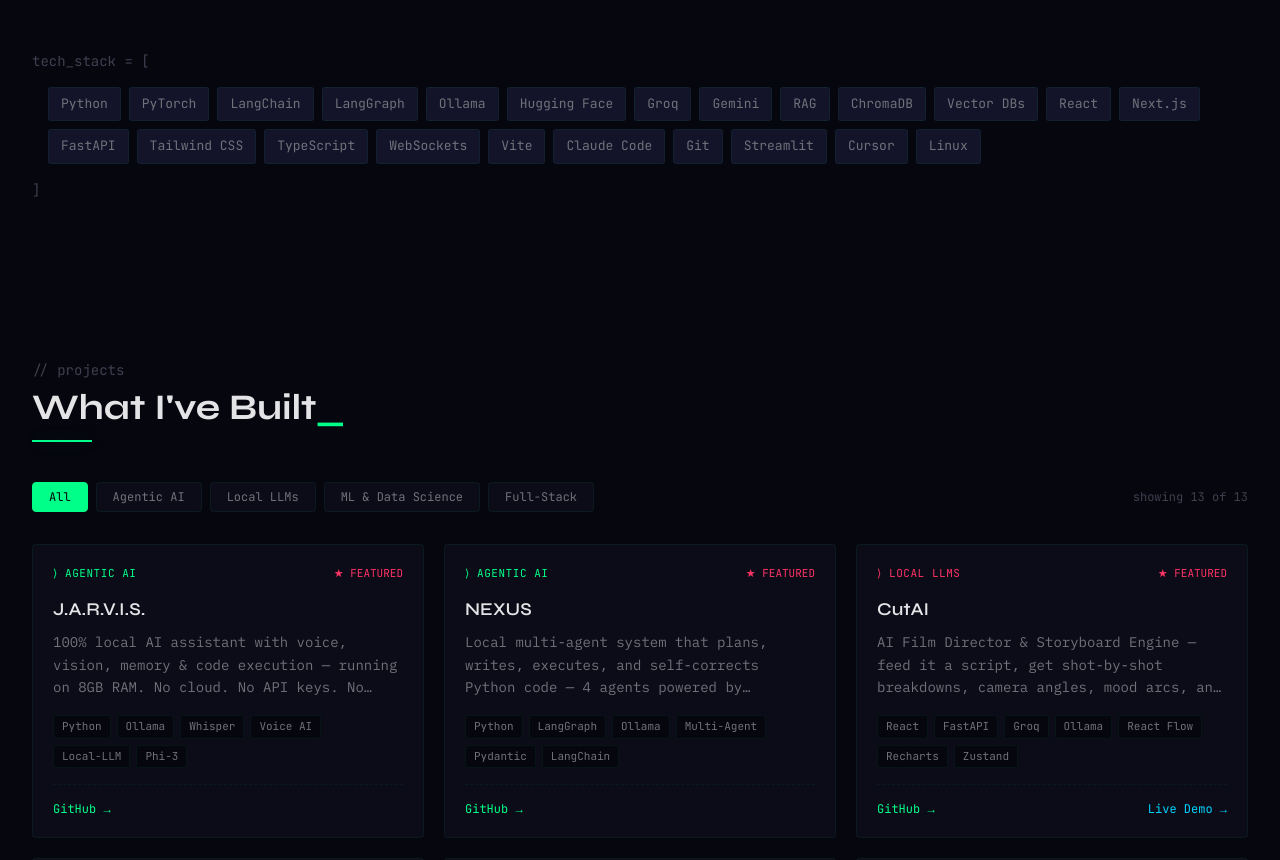
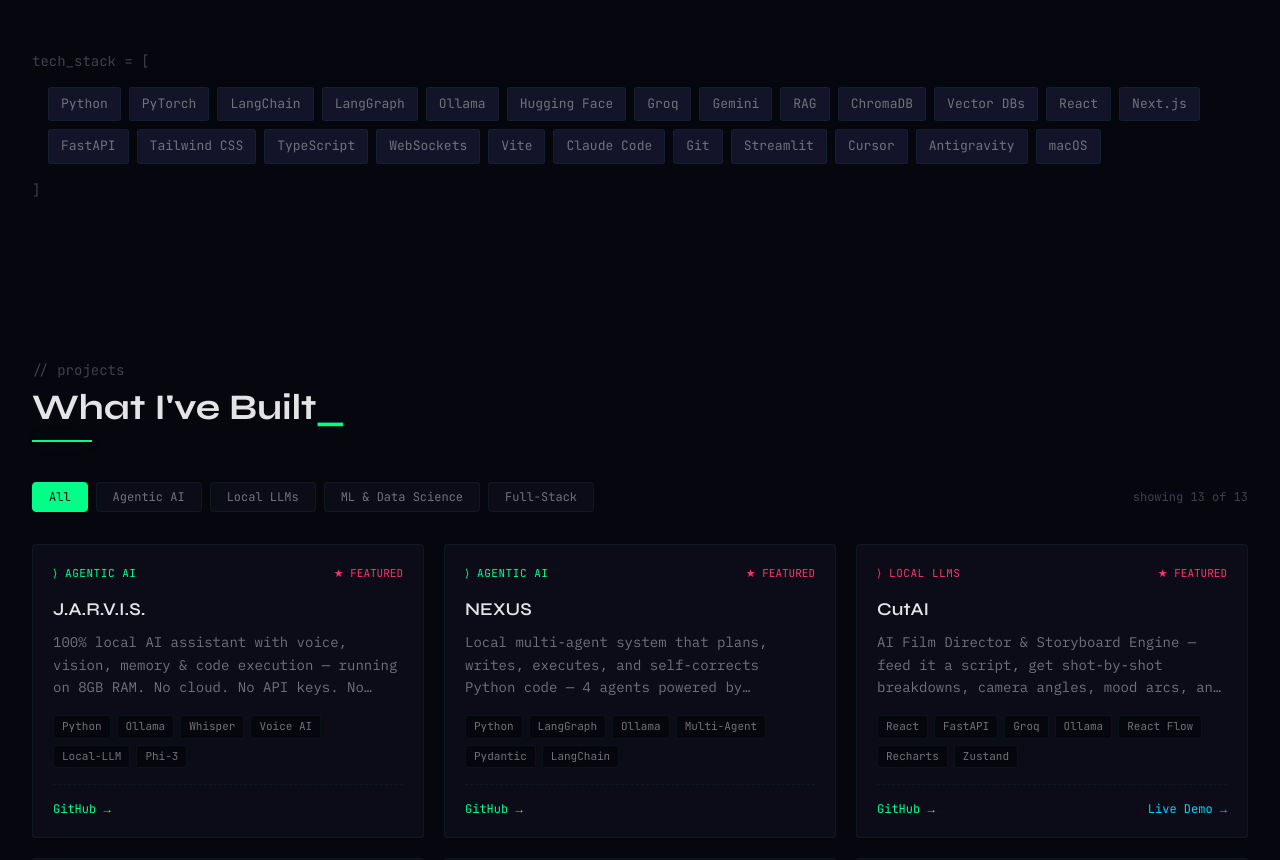
Before and after one commit to Swapnil-bo/Portfolio, a React (Vite) app: page / in a window 1280 px wide. Shown: the part 1300-2160 px from the top of the page. Built offline with nearby package versions, Linux system fonts and the light colour scheme.

Commit message:
fix: update tech stack chips

```diff
--- a/src/components/About.jsx
+++ b/src/components/About.jsx
@@ -32,7 +32,7 @@
   'Python', 'PyTorch', 'LangChain', 'LangGraph', 'Ollama', 'Hugging Face',
   'Groq', 'Gemini', 'RAG', 'ChromaDB', 'Vector DBs',
   'React', 'Next.js', 'FastAPI', 'Tailwind CSS', 'TypeScript', 'WebSockets', 'Vite',
-  'Claude Code', 'Git', 'Streamlit', 'Cursor', 'Linux',
+  'Claude Code', 'Git', 'Streamlit', 'Cursor', 'Antigravity', 'macOS',
 ]
 
 function About() {
```
Also changed, not shown: .claude/settings.json.
